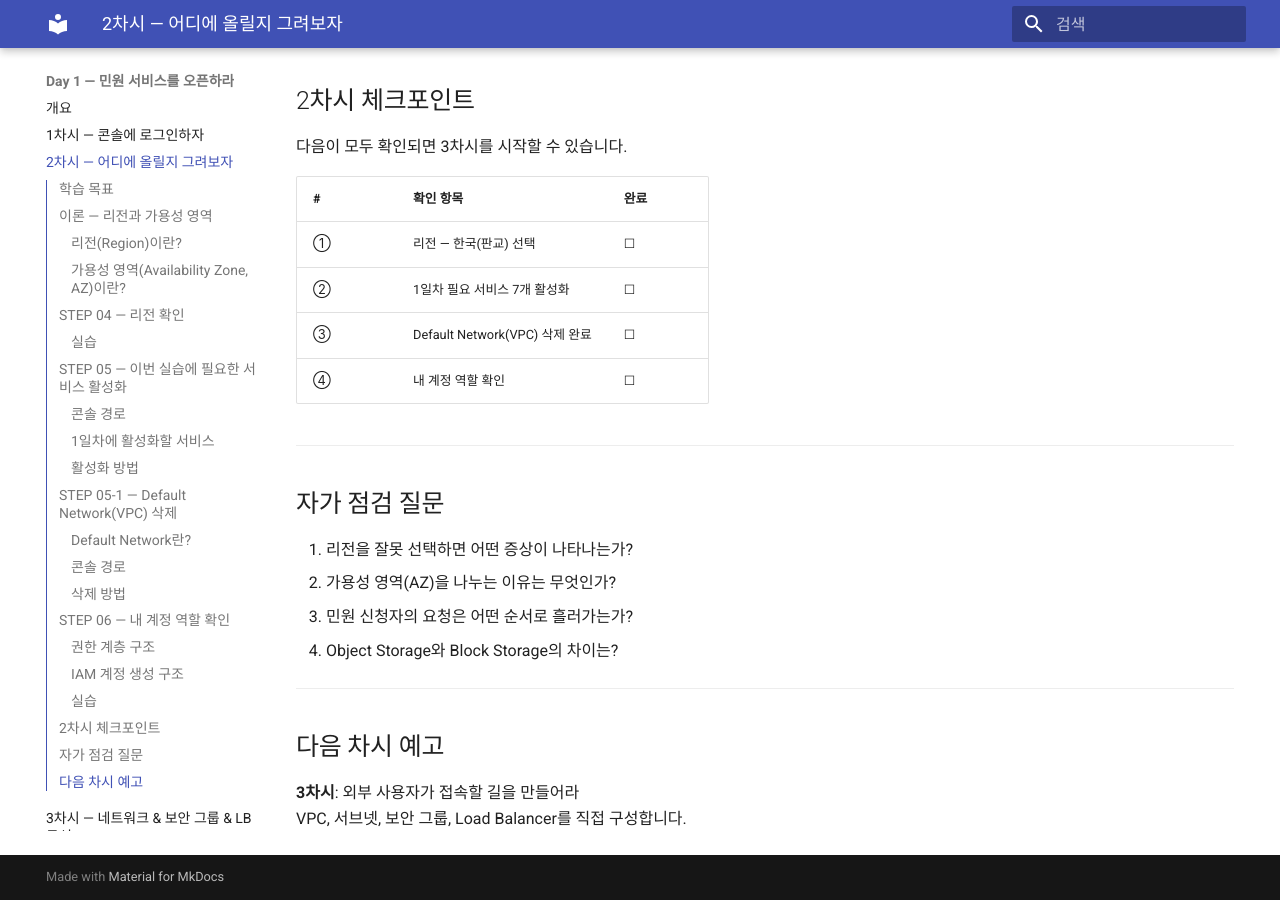
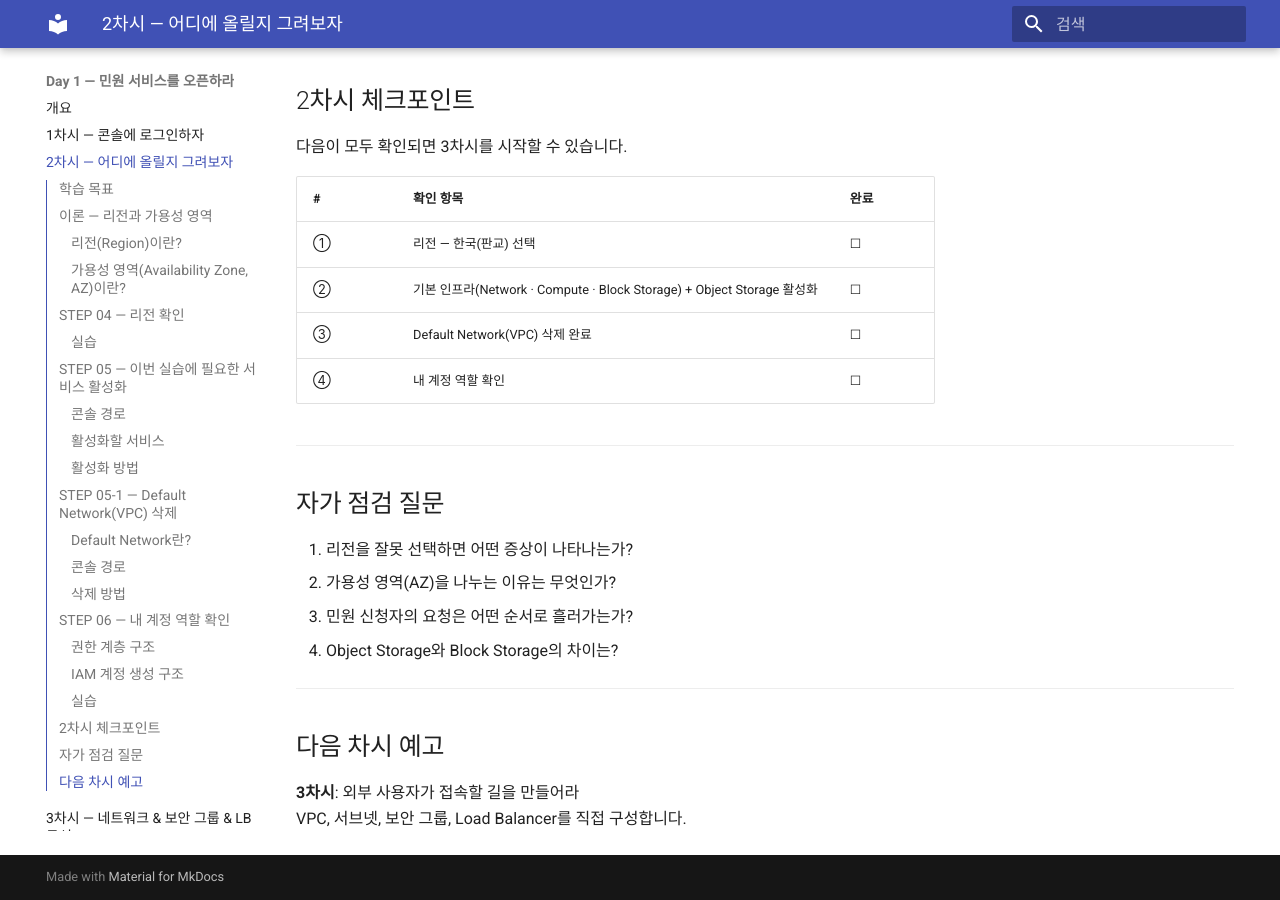
Before and after one commit to skilleat-labs/cloud-native-minwon-lab, an MkDocs documentation site: the page built from docs/day1/session2.md, in a window 1280 px wide and 900 px high, scrolled down 9728 px. Built offline with MkDocs 1.6.1 and Material for MkDocs 9.7.7, drawn with Linux system fonts in a browser that asks for light colours; some of the changed text lies outside the part shown.

Commit message:
docs: session2 - 체크포인트 '7개' 대신 서비스 분류로 명확하게 수정

````diff
--- a/docs/day1/session2.md
+++ b/docs/day1/session2.md
@@ -106,7 +106,7 @@ NHN Cloud는 서비스를 **프로젝트 단위로 켜야** 사용할 수 있습
 상단 메뉴 > 서비스 선택
 ```
 
-### 1일차에 활성화할 서비스
+### 활성화할 서비스
 
 | 서비스 | 분류 | 용도 |
 |--------|------|------|
@@ -266,7 +266,7 @@ IAM 계정은 **조직 → 멤버 관리 → IAM 계정** 탭에서 생성합니
 | # | 확인 항목 | 완료 |
 |---|----------|------|
 | ① | 리전 — 한국(판교) 선택 | ☐ |
-| ② | 1일차 필요 서비스 7개 활성화 | ☐ |
+| ② | 기본 인프라(Network · Compute · Block Storage) + Object Storage 활성화 | ☐ |
 | ③ | Default Network(VPC) 삭제 완료 | ☐ |
 | ④ | 내 계정 역할 확인 | ☐ |
 
````
